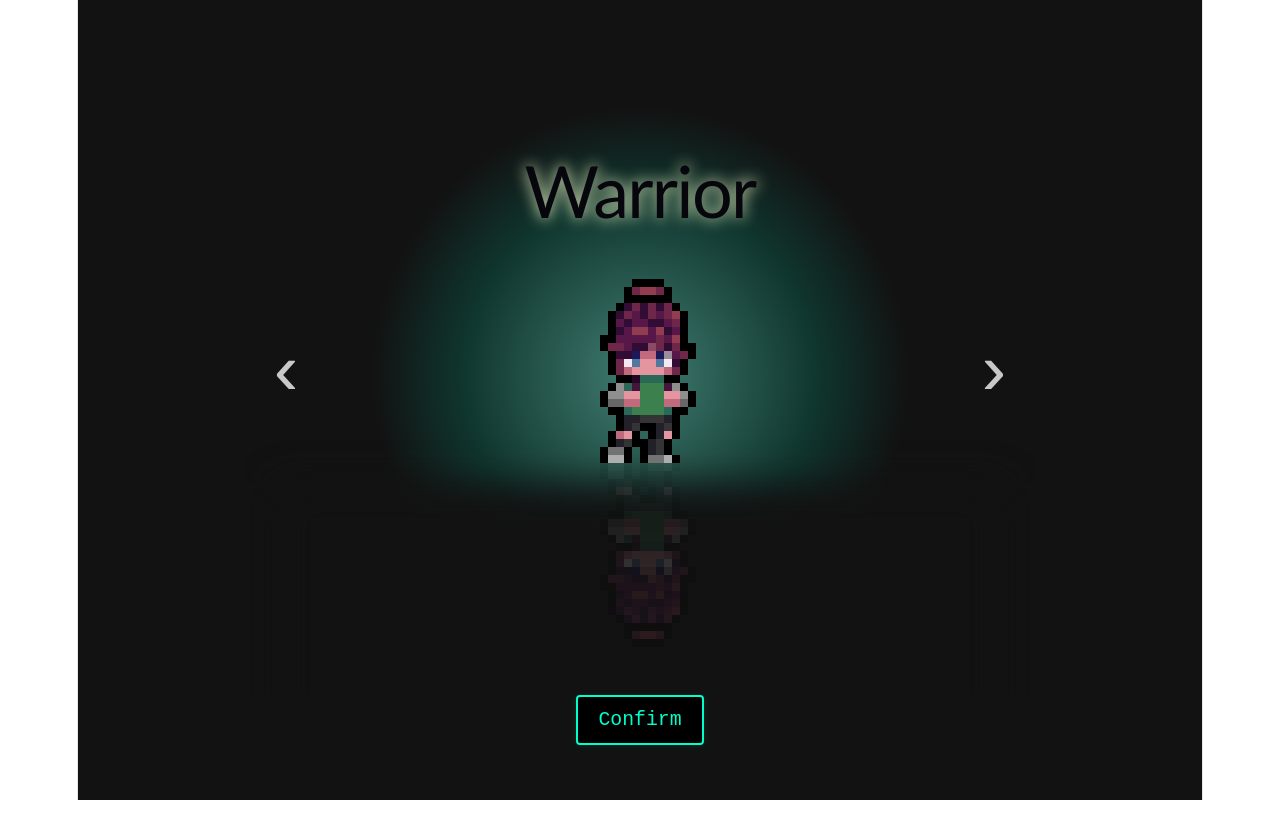
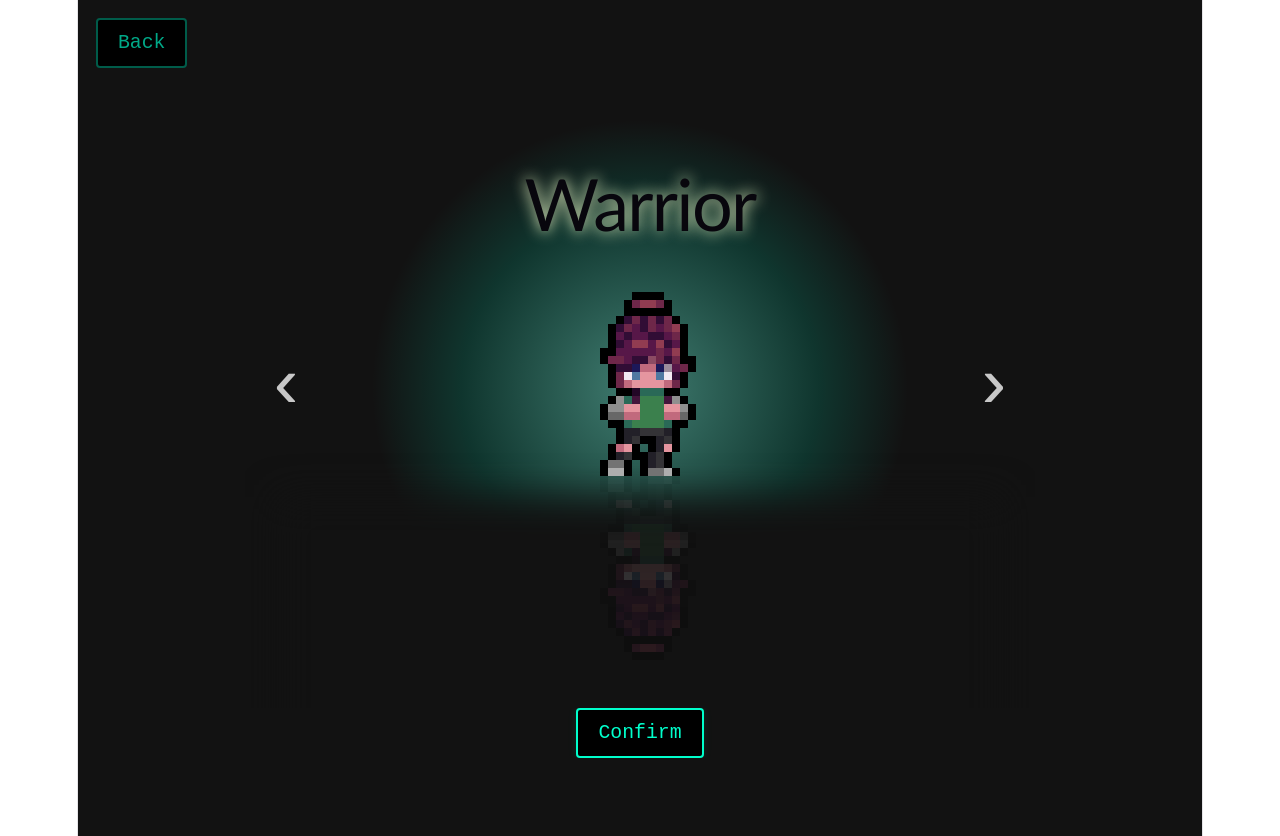
Before and after one commit to Dana-Simona/dnd-game-extended, a React (Vite) app in the folder frontend/: page /characterSelection in a window 1280 px wide. Before the commit the page ends 800 px from the top, so only its background shows below. Built offline with nearby package versions, Linux system fonts and the light colour scheme.

Commit message:
added character selection, navigation between pages, and more transition animations

```diff
--- a/frontend/src/App.tsx
+++ b/frontend/src/App.tsx
@@ -5,6 +5,7 @@ import NotFound from './notFound/NotFound';
 import { ROUTES } from './constants/routes';
 import LevelSelection from './levelSelection/LevelSelection';
 import ClassSelection from './classSelection/ClassSelection';
+import CharacterSelection from './classSelection/characterSelection/CharacterSelection';
 
 const App: React.FC = () => {
 	return (
@@ -17,6 +18,11 @@ const App: React.FC = () => {
 			<Route
 				path={ROUTES.CHARACTER_SELECTION}
 				element={<ClassSelection />}
+			/>
+
+			<Route
+				path={`${ROUTES.CHARACTER_SELECTION}/:classType?`}
+				element={<CharacterSelection />}
 			/>
 
 			<Route
--- a/frontend/src/classSelection/ClassSelection.tsx
+++ b/frontend/src/classSelection/ClassSelection.tsx
@@ -7,34 +7,60 @@ import idleDownImg from '../assets/The Female Adventurer - Free/Idle/Idle_Down.p
 import idleUpImg from '../assets/The Female Adventurer - Free/Idle/Idle_Right_Up.png';
 import idleRightImg from '../assets/The Female Adventurer - Free/Idle/Idle_Right_Down.png';
 import idleLeftImg from '../assets/The Female Adventurer - Free/Idle/Idle_Left_Down.png';
+import { useNavigate } from 'react-router-dom';
+import { ClassTypes } from '../constants/classTypes';
+import { ButtonContainer } from './characterSelection/CharacterSelectionStyles';
+import Button from '../utils/button/Button';
 
 const ClassSelection: React.FC = () => {
+	const navigate = useNavigate();
+
 	const characterClasses: CharacterDisplayOptions[] = [
 		{
-			title: 'warrior',
+			title: ClassTypes.WARRIOR,
 			imagePath: idleDownImg,
-			onConfirm: () => console.log('aaa'),
+			onConfirm: () => {
+				navigate(ClassTypes.WARRIOR);
+			},
 		},
 		{
-			title: 'mage',
+			title: ClassTypes.MAGE,
 			imagePath: idleRightImg,
-			onConfirm: () => console.log('aaa'),
+			onConfirm: () => {
+				navigate(ClassTypes.MAGE);
+			},
 		},
 		{
-			title: 'rogue',
+			title: ClassTypes.ROGUE,
 			imagePath: idleUpImg,
-			onConfirm: () => console.log('aaa'),
+			onConfirm: () => {
+				navigate(ClassTypes.ROGUE);
+			},
 		},
 		{
-			title: 'hunter',
+			title: ClassTypes.HUNTER,
 			imagePath: idleLeftImg,
-			onConfirm: () => console.log('aaa'),
+			onConfirm: () => {
+				navigate(ClassTypes.HUNTER);
+			},
 		},
 	];
 	const [selectedIndex, setSelectedIndex] = useState<number>(0);
 
+	const onBackClick = () => {
+		navigate('..', { relative: 'path' });
+	};
+
 	return (
 		<Container>
+			<ButtonContainer>
+				<Button
+					variant='Secondary'
+					onClick={onBackClick}
+				>
+					Back
+				</Button>
+			</ButtonContainer>
 			<CharacterDisplay
 				options={characterClasses}
 				setSelectedIndex={setSelectedIndex}
--- a/frontend/src/classSelection/ClassSelectionStyles.ts
+++ b/frontend/src/classSelection/ClassSelectionStyles.ts
@@ -2,4 +2,11 @@ import styled from 'styled-components';
 
 export const Container = styled.div`
 	background-color: #121212;
+	min-height: 100vh;
+	display: flex;
+	align-items: center;
+	justify-content: start;
+	flex-direction: column;
+	padding: 1rem;
+	overflow: hidden;
 `;
--- a/frontend/src/classSelection/characterSelection/CharacterSelection.tsx
+++ b/frontend/src/classSelection/characterSelection/CharacterSelection.tsx
@@ -1,27 +1,60 @@
 import React, { useState, useEffect } from 'react';
-import { ArrowButton, DisplayContainer } from './CharacterSelectionStyles';
-import CharacterDisplay from './characterDisplay/CharacterDisplay';
+import { useParams, useNavigate } from 'react-router-dom';
+import { ButtonContainer, DisplayContainer } from './CharacterSelectionStyles';
+import idleRightImg from '../../assets/The Female Adventurer - Free/Idle/Idle_Right_Down.png';
+import CharacterDisplay, {
+	type CharacterDisplayOptions,
+} from './characterDisplay/CharacterDisplay';
 import type {
 	Hunter,
 	Mage,
 	Rogue,
 	Warrior,
 } from '../../constants/interfaces/player';
+import Button from '../../utils/button/Button';
 
-interface Character extends Warrior, Mage, Rogue, Hunter {
-	index: number;
-}
+type PlayerData = Warrior | Mage | Rogue | Hunter;
 
-const CharacterSelection: React.FC = () => {
+export type Character = PlayerData & CharacterDisplayOptions;
+
+export const CharacterSelection: React.FC = () => {
+	const { classType } = useParams<{ classType?: string }>();
+	const navigate = useNavigate();
+
 	const [characters, setCharacters] = useState<Character[]>([]);
-	const [selectedIndex, setSelectedIndex] = useState<number>(0);
 	const [loading, setLoading] = useState<boolean>(true);
+
+	const handleConfirmSelection = (playerIndex: number) => {
+		fetch('http://localhost:8080/api/select-player', {
+			method: 'POST',
+			headers: { 'Content-Type': 'text/plain' },
+			body: playerIndex.toString(),
+		})
+			.then(() => navigate('/levelSelection'))
+			.catch((err) => console.error('Error selecting player:', err));
+	};
 
 	useEffect(() => {
 		fetch('http://localhost:8080/api/players')
 			.then((res) => res.json())
-			.then((data: Character[]) => {
-				setCharacters(data);
+			.then((data: PlayerData[]) => {
+				const enrichedCharacters: Character[] = data.map(
+					(player, index) => {
+						return {
+							...player,
+							title: player.name,
+							imagePath: idleRightImg,
+							//TODO: the character animations will be fetched dynamically:
+							// imagePath: new URL(
+							// 	`../../assets/player/${player.class.toLowerCase()}/${player.name.toLowerCase()}/idle.png`,
+							// 	import.meta.url,
+							// ).href,
+							onConfirm: () => handleConfirmSelection(index),
+						};
+					},
+				);
+
+				setCharacters(enrichedCharacters);
 				setLoading(false);
 			})
 			.catch((error) => {
@@ -30,46 +63,72 @@ const CharacterSelection: React.FC = () => {
 			});
 	}, []);
 
-	const handleSelectPlayer = (index: number) => {
-		setSelectedIndex(index);
+	const filteredCharacters = classType
+		? characters.filter(
+				(c) => c.class.toLowerCase() === classType.toLowerCase(),
+			)
+		: characters;
 
-		fetch('http://localhost:8080/api/select-player', {
-			method: 'POST',
-			headers: { 'Content-Type': 'text/plain' },
-			body: index.toString(),
-		}).catch((err) => console.error('Error selecting player:', err));
+	const displayedCharacters =
+		filteredCharacters.length > 0 ? filteredCharacters : characters;
+
+	const [selectedIndex, setSelectedIndex] = useState<number>(0);
+
+	useEffect(() => {
+		setSelectedIndex(0);
+	}, [classType]);
+
+	useEffect(() => {
+		if (!loading && displayedCharacters.length > 0) {
+			const currentSelected = displayedCharacters[selectedIndex];
+			const currentClass = currentSelected.class.toLowerCase();
+
+			if (classType?.toLowerCase() !== currentClass) {
+				navigate(`/characterSelection/${currentClass}`, {
+					replace: true,
+				});
+			}
+		}
+	}, [loading, displayedCharacters, selectedIndex, classType, navigate]);
+
+	const handleSetSelectedIndex = (action: React.SetStateAction<number>) => {
+		const nextIndex =
+			typeof action === 'function' ? action(selectedIndex) : action;
+		const targetCharacter = displayedCharacters[nextIndex];
+
+		setSelectedIndex(nextIndex);
+
+		if (targetCharacter) {
+			const targetClass = targetCharacter.class.toLowerCase();
+			if (classType?.toLowerCase() !== targetClass) {
+				navigate(`/characterSelection/${targetClass}`);
+			}
+		}
 	};
 
-	const handlePrev = () => {
-		console.log(characters);
-
-		if (characters.length === 0) return;
-		const newIndex =
-			(selectedIndex - 1 + characters.length) % characters.length;
-		handleSelectPlayer(newIndex);
-	};
-
-	const handleNext = () => {
-		if (characters.length === 0) return;
-		const newIndex = (selectedIndex + 1) % characters.length;
-		handleSelectPlayer(newIndex);
+	const onBackClick = () => {
+		navigate('..', { relative: 'path' });
 	};
 
 	if (loading) {
 		return <DisplayContainer>Loading characters...</DisplayContainer>;
 	}
 
-	const currentCharacter = characters[selectedIndex];
-
 	return (
 		<DisplayContainer>
-			<ArrowButton onClick={handlePrev}>&lsaquo;</ArrowButton>
-
-			{/* Pass character data or index down to your display component */}
-			{/* <CharacterDisplay character={currentCharacter} /> */}
-			{/* <CharacterDisplay /> */}
-
-			<ArrowButton onClick={handleNext}>&rsaquo;</ArrowButton>
+			<ButtonContainer>
+				<Button
+					variant='Secondary'
+					onClick={onBackClick}
+				>
+					Back
+				</Button>
+			</ButtonContainer>
+			<CharacterDisplay
+				options={displayedCharacters}
+				setSelectedIndex={handleSetSelectedIndex}
+				selectedIndex={selectedIndex}
+			/>
 		</DisplayContainer>
 	);
 };
--- a/frontend/src/classSelection/characterSelection/CharacterSelectionStyles.ts
+++ b/frontend/src/classSelection/characterSelection/CharacterSelectionStyles.ts
@@ -5,47 +5,13 @@ export const DisplayContainer = styled.div`
 	min-height: 100vh;
 	display: flex;
 	align-items: center;
-	justify-content: center;
-	gap: 10rem;
+	justify-content: start;
+	flex-direction: column;
+	padding: 1rem;
+	overflow: hidden;
 `;
 
-export const ArrowButton = styled.button`
-	background-color: transparent;
-	color: rgba(255, 255, 255, 0.77);
-	border: none;
-	outline: none;
-	font-size: 4rem;
-	font-family: monospace;
-	cursor: pointer;
-	padding: 10px 20px;
-	user-select: none;
-	transition: all 0.2s ease-in-out;
-	z-index: 20;
-
-	&:hover {
-		color: #ffffff;
-		transform: scale(1.25);
-		text-shadow:
-			0 0 10px rgba(255, 255, 255, 0.9),
-			0 0 20px rgba(255, 255, 255, 0.6);
-	}
-
-	&:active {
-		transform: scale(1);
-	}
+export const ButtonContainer = styled.div`
+	width: 100%;
+	display: flex;
 `;
-
-export const ActionButton = styled.button`
-	background-color: #000;
-	color: #00ffcc;
-	border: 1px solid #00ffcc;
-	padding: 8px 16px;
-	font-family: monospace;
-	cursor: pointer;
-	margin: 0 5px;
-
-	&:hover {
-		background-color: #00ffcc;
-		color: #121212;
-	}
-`;
--- a/frontend/src/classSelection/characterSelection/characterDisplay/CharacterDisplayStyles.ts
+++ b/frontend/src/classSelection/characterSelection/characterDisplay/CharacterDisplayStyles.ts
@@ -6,7 +6,7 @@ export const PageContainer = styled.div`
 	display: flex;
 	align-items: center;
 	justify-content: center;
-	min-height: 100vh;
+	min-height: 100%;
 	flex-direction: column;
 `;
 
--- /dev/null
+++ b/frontend/src/constants/classTypes.ts
@@ -0,0 +1,8 @@
+export const ClassTypes = {
+	WARRIOR: 'warrior',
+	MAGE: 'mage',
+	ROGUE: 'rogue',
+	HUNTER: 'hunter',
+} as const;
+
+export type ClassTypes = (typeof ClassTypes)[keyof typeof ClassTypes];
--- a/frontend/src/utils/button/ButtonStyles.ts
+++ b/frontend/src/utils/button/ButtonStyles.ts
@@ -10,7 +10,11 @@ export const ActionButton = styled.button<ActionButtonProps>`
 	padding: 12px 20px;
 	border-radius: 4px;
 	cursor: pointer;
-    transition: all 0.2s ease-in-out;
+	transition:
+		background-color 0.2s ease-in-out,
+		border-color 0.2s ease-in-out,
+		color 0.2s ease-in-out,
+		box-shadow 0.2s ease-in-out;
 	background-color: #000;
 
 	/* Primary Variant (Default) */
@@ -33,16 +37,15 @@ export const ActionButton = styled.button<ActionButtonProps>`
     ${(props) =>
 		props.$variant === 'Secondary' &&
 		css`
-            color: #a0a0a0;
-            border: 2px solid #555555;
-            box-shadow: 0 0 8px rgba(255, 255, 255, 0.05);
+			color: #00a887;
+			border: 2px solid #005c4a;
+			box-shadow: none;
 
 			&:hover {
-                background-color: #333333;
-                color: #ffffff;
-                border-color: #888888;
-                box-shadow: 0 0 12px rgba(255, 255, 255, 0.2);
-                transform: translateY(-2px);
+				background-color: rgba(0, 255, 204, 0.05);
+				color: #00ffcc;
+				border-color: #00a887;
+				box-shadow: 0 0 6px rgba(0, 255, 204, 0.25);
 			}
 		`}
 
```
Also changed, not shown: frontend/src/classSelection/characterSelection/characterDisplay/CharacterDisplay.tsx (+98 -8 lines). Lines whose indentation alone changed are shown as unchanged.
